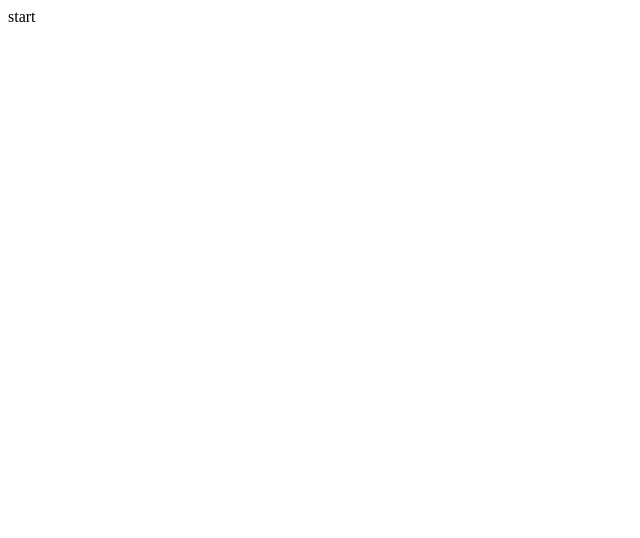
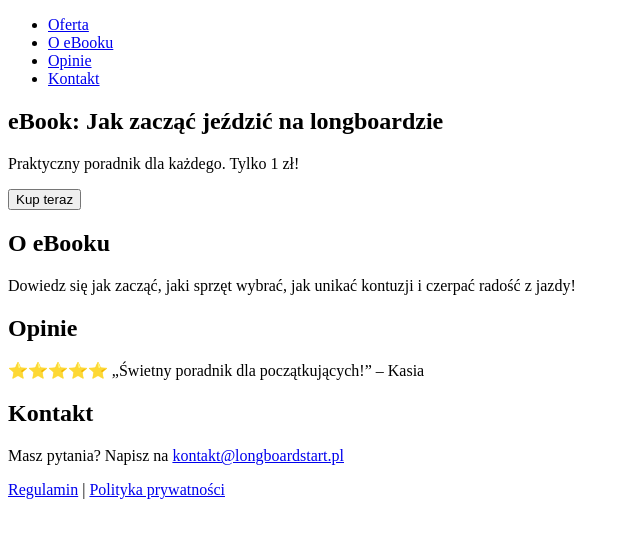
Before and after one commit to bartkamionka/Onepage-test-java, a plain HTML site: page Index.html in a window 1280 px wide. Shown: the whole page, without its empty margins (0-640 px from the left). Drawn offline with Linux system fonts and the light colour scheme.

Commit message:
Update Index.html

```diff
--- a/Index.html
+++ b/Index.html
@@ -1 +1,48 @@
-start
+<!DOCTYPE html>
+<html lang="pl">
+<head>
+  <meta charset="UTF-8" />
+  <meta name="viewport" content="width=device-width, initial-scale=1.0" />
+  <title>eBook Longboard</title>
+  <link rel="stylesheet" href="style.css" />
+</head>
+<body>
+  <header>
+    <nav>
+      <ul>
+        <li><a href="#oferta">Oferta</a></li>
+        <li><a href="#opis">O eBooku</a></li>
+        <li><a href="#opinie">Opinie</a></li>
+        <li><a href="#kontakt">Kontakt</a></li>
+      </ul>
+    </nav>
+  </header>
+
+  <section id="oferta" class="hero">
+    <h1>eBook: Jak zacząć jeździć na longboardzie</h1>
+    <p>Praktyczny poradnik dla każdego. Tylko 1 zł!</p>
+    <button onclick="kupTeraz()">Kup teraz</button>
+  </section>
+
+  <section id="opis">
+    <h2>O eBooku</h2>
+    <p>Dowiedz się jak zacząć, jaki sprzęt wybrać, jak unikać kontuzji i czerpać radość z jazdy!</p>
+  </section>
+
+  <section id="opinie">
+    <h2>Opinie</h2>
+    <p>⭐⭐⭐⭐⭐ „Świetny poradnik dla początkujących!” – Kasia</p>
+  </section>
+
+  <section id="kontakt">
+    <h2>Kontakt</h2>
+    <p>Masz pytania? Napisz na <a href="mailto:kontakt@longboardstart.pl">kontakt@longboardstart.pl</a></p>
+  </section>
+
+  <footer>
+    <p><a href="#regulamin">Regulamin</a> | <a href="#polityka">Polityka prywatności</a></p>
+  </footer>
+
+  <script src="script.js"></script>
+</body>
+</html>
```
